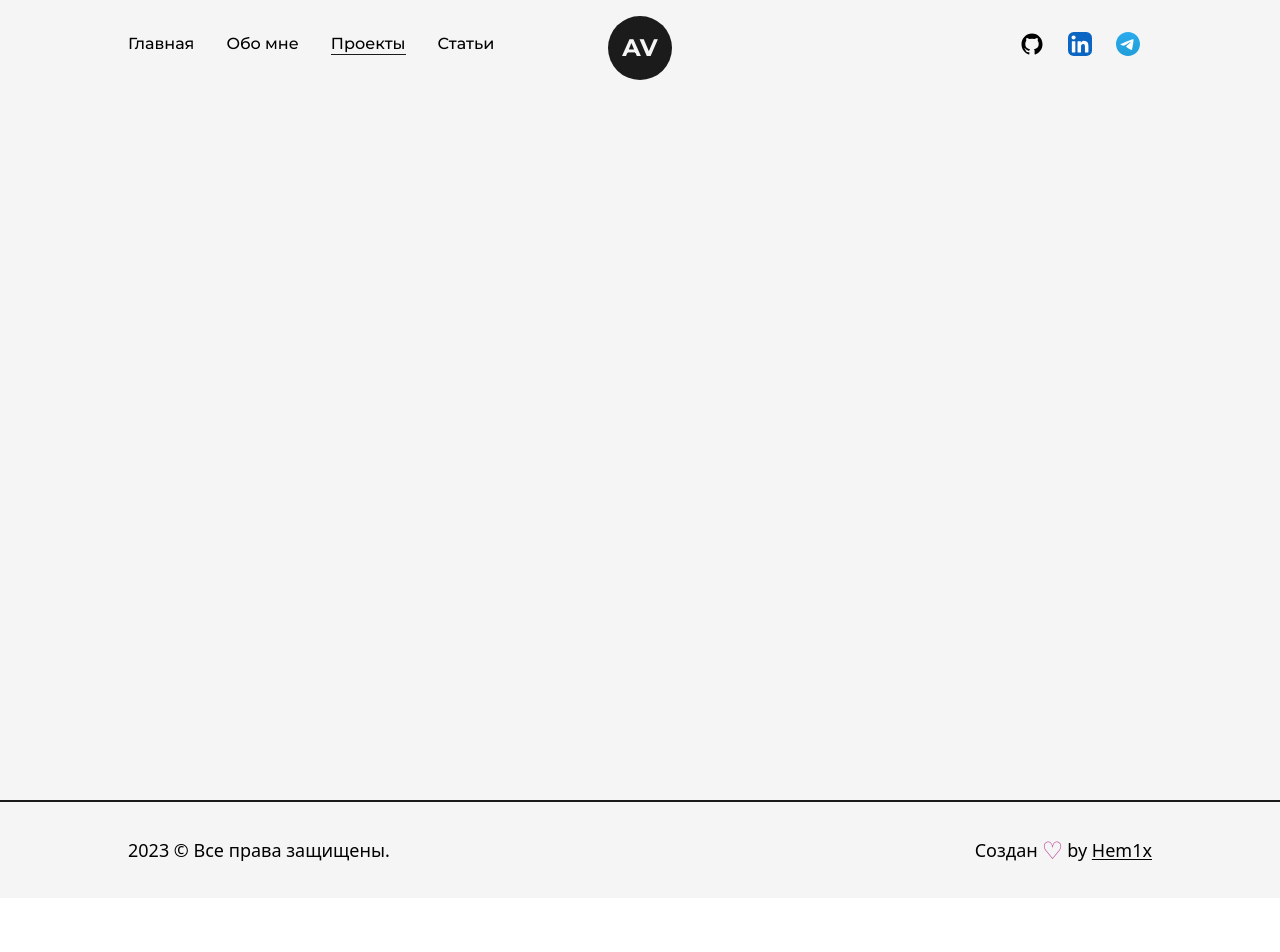
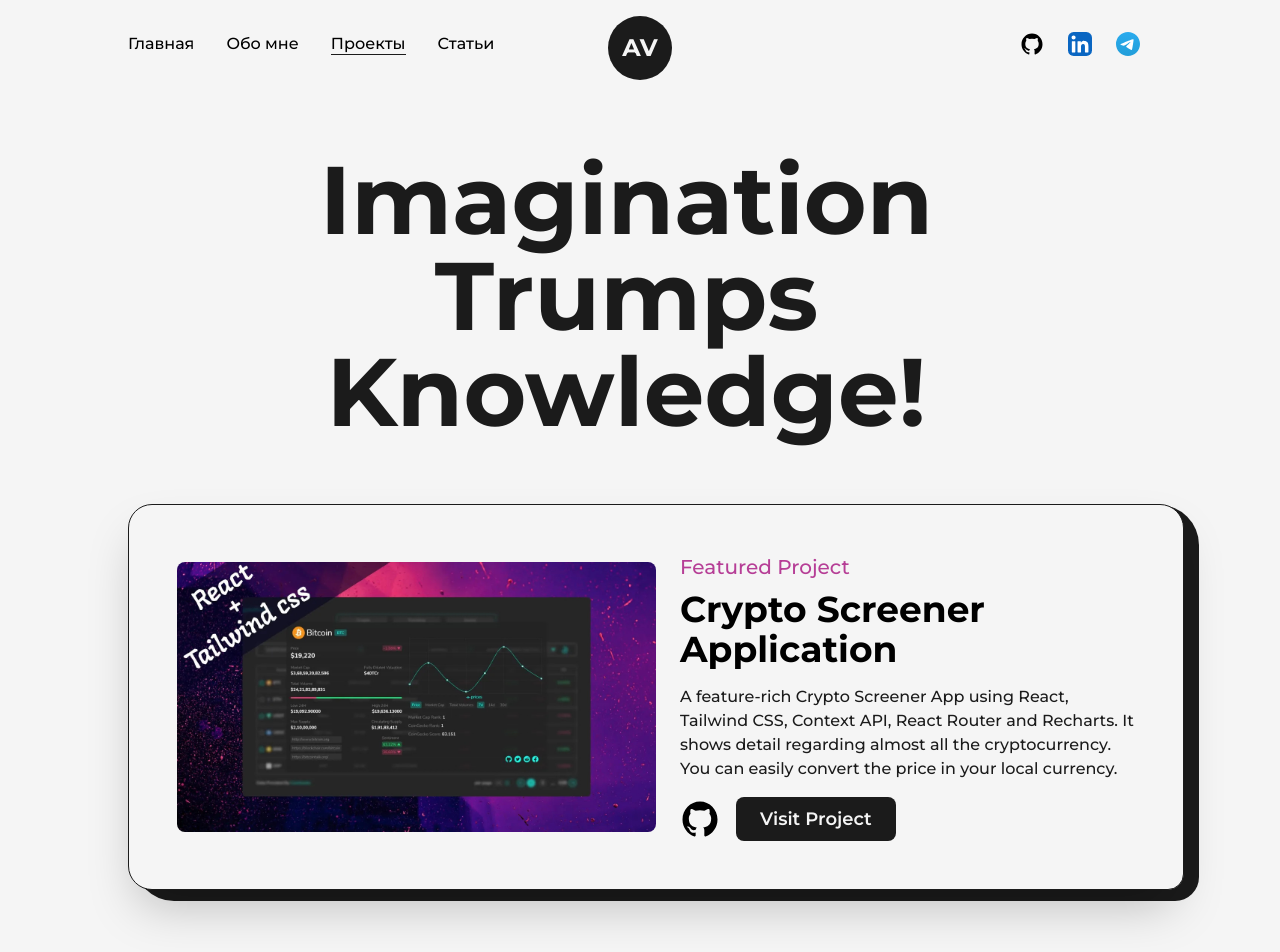
Before and after one commit to Hem1x/personal-site, a Next.js app: page /projects in a window 1280 px wide. Shown: the top 952 px of the page. Before the commit the page ends 898 px from the top, so only its background shows below. Built offline with nearby package versions, Linux system fonts and the light colour scheme.

Commit message:
page "Projects" is done

```diff
--- a/src/pages/projects.jsx
+++ b/src/pages/projects.jsx
@@ -1,21 +1,174 @@
+import AnimatedText from '@/components/AnimatedText';
 import HireMe from '@/components/HireMe';
+import { GithubIcon } from '@/components/Icons';
 import Layout from '@/components/Layout';
 import Head from 'next/head';
+import Image from 'next/image';
+import Link from 'next/link';
 import React from 'react';
+import project1 from '../../public/images/projects/crypto-screener-cover-image.jpg';
+import project2 from '../../public/images/projects/portfolio-cover-image.jpg';
+
+const FeaturedProject = ({
+  type,
+  title,
+  summary,
+  img,
+  link,
+  githubLink,
+}) => {
+  return (
+    <article className="relative w-full flex items-center justify-between rounded-3xl rounded-br-2xl border border-solid border-dark bg-light shadow-2xl p-12">
+      <Link
+        href={link}
+        target="_blank"
+        className="w-1/2 cursor-pointer overflow-hidden rounded-lg">
+        <div className="absolute top-0 -right-4 -z-10 w-[101%] h-[103%] rounded-[2.5rem] rounded-br-3xl bg-dark" />
+        <Image src={img} alt={title} className="w-full h-auto" />
+      </Link>
+
+      <div className="w-1/2 flex flex-col items-start justify-between pl-6">
+        <span className="text-primary font-medium text-xl">{type}</span>
+        <Link
+          href={link}
+          target="_blank"
+          className="hover:underline underline-offset-8">
+          <h2 className="my-2 w-full text-left text-4xl font-bold">
+            {title}
+          </h2>
+        </Link>
+        <p className="my-2 font-medium text-dark">{summary}</p>
+        <div className="mt-2 flex items-center">
+          <Link href={githubLink} target="_blank" className="w-10">
+            <GithubIcon />
+          </Link>
+          <Link
+            href={link}
+            target="_blank"
+            className="ml-4 rounded-lg bg-dark text-light p-2 px-6 text-lg font-semibold">
+            Visit Project
+          </Link>
+        </div>
+      </div>
+    </article>
+  );
+};
+
+const Project = ({ title, type, img, link, githubLink }) => {
+  return (
+    <article className="w-full flex flex-col items-center justify-center rounded-2xl border border-solid border-dark bg-light p-6 relative">
+      <Link
+        href={link}
+        target="_blank"
+        className="w-full cursor-pointer overflow-hidden rounded-lg">
+        <div className="absolute top-0 -right-3 -z-10 w-[101%] h-[103%] rounded-[2rem] rounded-br-3xl bg-dark" />
+        <Image src={img} alt={title} className="w-full h-auto" />
+      </Link>
+
+      <div className="w-full flex flex-col items-start justify-between mt-4">
+        <span className="text-primary font-medium text-xl">{type}</span>
+        <Link
+          href={link}
+          target="_blank"
+          className="hover:underline underline-offset-8">
+          <h2 className="my-2 w-full text-left text-3xl font-bold">
+            {title}
+          </h2>
+        </Link>
+        <div className="w-full mt-2 flex items-center justify-between">
+          <Link
+            href={link}
+            target="_blank"
+            className="text-lg font-semibold underline">
+            Visit
+          </Link>
+          <Link href={githubLink} target="_blank" className="w-8">
+            <GithubIcon />
+          </Link>
+        </div>
+      </div>
+    </article>
+  );
+};
 
 const projects = () => {
   return (
-    <>
     <>
       <Head>
         <title>Alex | Проекты</title>
         <meta name="description" content="any description" />
       </Head>
       <main className="flex w-full flex-col items-center justify-center">
-          <Layout className="pt-16"></Layout>
+        <Layout className="pt-16">
+          <AnimatedText
+            text={`Imagination Trumps Knowledge!`}
+            className="mb-16"
+          />
+          <div className="grid grid-cols-12 gap-24 pag-y-32">
+            <div className="col-span-12">
+              <FeaturedProject
+                title="Crypto Screener Application"
+                img={project1}
+                summary="A feature-rich Crypto Screener App using React, Tailwind CSS, Context API, React Router and Recharts.
+              It shows detail regarding almost all the cryptocurrency. You can easily convert the price in your
+              local currency."
+                link="/"
+                githubLink="/"
+                type="Featured Project"
+              />
+            </div>
+            <div className="col-span-6">
+              <Project
+                title="Crypto Screener Application"
+                img={project1}
+                link="/"
+                githubLink="/"
+                type="Featured Project"
+              />
+            </div>
+            <div className="col-span-6">
+              <Project
+                title="Crypto Screener Application"
+                img={project1}
+                link="/"
+                githubLink="/"
+                type="Featured Project"
+              />
+            </div>
+
+            <div className="col-span-12">
+              <FeaturedProject
+                title="React Portfolio Website"
+                img={project2}
+                summary="A professional portfolio website using React JS, Framer-motion, and Styled-components. It has smooth
+                page transitions, cool background effects, unique design and it is mobile responsive."
+                link="/"
+                githubLink="/"
+                type="Featured Project"
+              />
+            </div>
+            <div className="col-span-6">
+              <Project
+                title="Crypto Screener Application"
+                img={project1}
+                link="/"
+                githubLink="/"
+                type="Featured Project"
+              />
+            </div>
+            <div className="col-span-6">
+              <Project
+                title="Crypto Screener Application"
+                img={project1}
+                link="/"
+                githubLink="/"
+                type="Featured Project"
+              />
+            </div>
+          </div>
+        </Layout>
       </main>
       {/* <HireMe /> */}
-      </>
     </>
   );
 };
```
Lines whose indentation alone changed are shown as unchanged.
